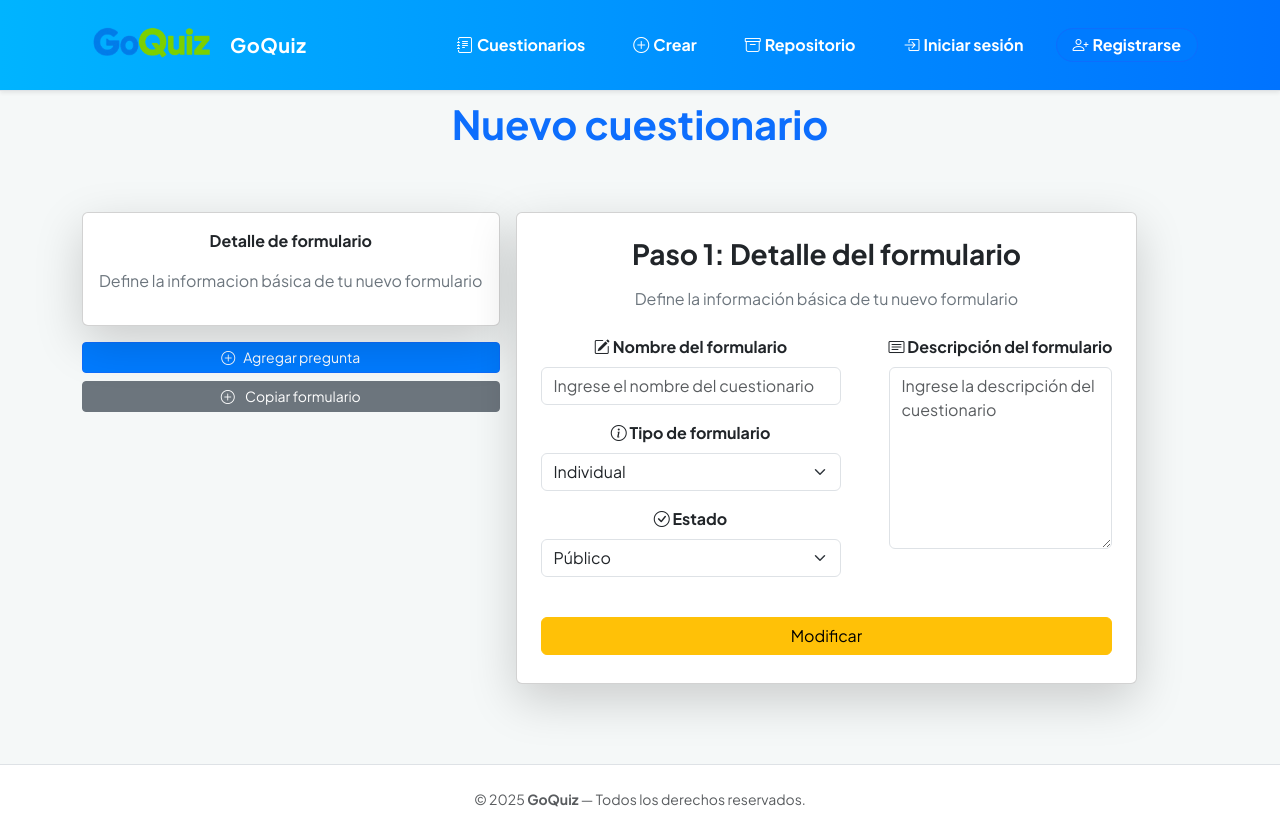
After one commit to AGonzalesCajusol/kahoot_web, a Flask app: page /vercuestionario/1 in a window 1280 px wide. The commit adds this page. Run offline with Flask 3, Linux system fonts and the light colour scheme; data that the repository does not hold is empty; some libraries are stand-ins or nearby versions.

Commit message:
mmmm
mmm

```diff
--- a/routes/cuestionario.py
+++ b/routes/cuestionario.py
@@ -18,6 +18,10 @@ def registrar_rutas(app):
         print(respuesta)
         return render_template('crear_cuestionarios.html', datos = respuesta)
 
+    @app.route('/vercuestionario/<int:id>')
+    def vercuestionario(id):
+        respuesta = cuestionario.datos_cuestionario1(id)
+        return render_template('cuestionariover.html', datos = respuesta)
 
     @app.route('/registrar_respuestasform', methods=['POST'])
     def registrar_respuestasform():
--- /dev/null
+++ b/static/js/ver_cuestionario.js
@@ -0,0 +1,312 @@
+const contenido = document.querySelector(".cont_formulario");
+
+const cuerpo_json = {
+    detalle: {
+        nombre_formulario: "",
+        tipo_formulario: "",
+        descripcion_formulario: "",
+        estado: "",
+    },
+    preguntas: [],
+};
+
+// GUARDAR DETALLE DEL FORMULARIO
+const guardar_detalle = (ss) => {
+    const nombre_cuestionario = document.getElementById("nombre_cuestionario");
+    const tipo_formulario = document.getElementById("tipo_cuestionario");
+    const descripcion_formulario = document.getElementById("descripcion");
+    const estado = document.getElementById("estado");
+
+    cuerpo_json.detalle.nombre_formulario = nombre_cuestionario.value;
+    cuerpo_json.detalle.tipo_formulario = tipo_formulario.value;
+    cuerpo_json.detalle.descripcion_formulario = descripcion_formulario.value;
+    cuerpo_json.detalle.estado = estado.value;
+
+    contenido.innerHTML = '';
+
+    if (!ss) {
+        agg_pr();
+    }
+
+    Swal.fire({
+        icon: 'success',
+        title: 'Detalle Guardado',
+        text: 'El detalle del formulario ha sido guardado correctamente.'
+    });
+    console.log("Detalle JSON:", cuerpo_json);
+};
+
+// CARGAR DETALLE DEL FORMULARIO
+const detalle = () => {
+    contenido.innerHTML = `
+        <h3 class="fw-bold mb-3">Paso 1: Detalle del formulario</h3>
+        <p class="text-secondary separador mb-4">Define la información básica de tu nuevo formulario</p>
+        <div class="d-flex flex-wrap align-items-start gap-4">
+            <div class="d-flex flex-column me-4" style="min-width: 300px;">
+                <label for="nombre_cuestionario" class="fw-bold mb-2">
+                    <i class="bi bi-pencil-square"></i> Nombre del formulario
+                </label>
+                <input value="${cuerpo_json.detalle.nombre_formulario}" id="nombre_cuestionario" class="form-control mb-3" type="text" placeholder="Ingrese el nombre del cuestionario">
+
+                <label for="tipo_cuestionario" class="fw-bold mb-2">
+                    <i class="bi bi-info-circle"></i> Tipo de formulario
+                </label>
+                <select class="form-select mb-3" id="tipo_cuestionario">
+                    <option value="" disabled ${cuerpo_json.detalle.tipo_formulario === "" ? "selected" : ""}>Seleccione una opción</option>
+                    <option value="I" ${cuerpo_json.detalle.tipo_formulario === "I" ? "selected" : ""}>Individual</option>
+                    <option value="G" ${cuerpo_json.detalle.tipo_formulario === "G" ? "selected" : ""}>Grupal</option>
+                </select>
+            </div>
+            <div class="d-flex flex-column flex-grow-1">
+                <label for="descripcion" class="fw-bold mb-2">
+                    <i class="bi bi-card-text"></i> Descripción del formulario
+                </label>
+                <textarea id="descripcion" class="form-control" rows="7">${cuerpo_json.detalle.descripcion_formulario}</textarea>
+
+                <label for="estado" class="fw-bold mb-2">
+                    <i class="bi bi-check-circle"></i> Estado
+                </label>
+                <select id="estado" class="form-select mb-3">
+                    <option value="P" ${cuerpo_json.detalle.estado === "P" ? "selected" : ""}>Público</option>
+                    <option value="R" ${cuerpo_json.detalle.estado === "R" ? "selected" : ""}>Privado</option>
+                </select>
+            </div>
+        </div>
+        <div class="mb-1 mt-4">
+            ${cuerpo_json.detalle.nombre_formulario ? `
+                <button type="button" class="btn btn-warning w-100" onclick="guardar_detalle()">
+                    <i class="bi bi-save"></i> Modificar detalle
+                </button>
+            ` : `
+                <button type="button" class="btn btn-primary w-100" onclick="guardar_detalle('si')">
+                    <i class="bi bi-save"></i> Guardar detalle
+                </button>
+            `}
+        </div>
+    `;
+};
+
+// AGREGAR NUEVA PREGUNTA
+const agg_pr = () => {
+    contenido.innerHTML = `
+        <div class="d-flex align-items-center mb-3">
+            <i class="bi bi-question-circle-fill fs-2 text-primary me-2"></i>
+            <h3 class="fw-bold mb-0">Paso 2: Agregar preguntas</h3>
+        </div>
+        <p class="text-secondary separador mb-4"><i class="bi bi-info-circle me-1"></i>Añade las preguntas que conformarán tu formulario</p>
+        <div class="mb-3">
+            <div class="d-flex align-items-center justify-content-center">
+                <div class="subir btn btn-outline-secondary d-flex flex-column align-items-center" onclick="document.getElementById('archivo_pregunta').click()" style="cursor:pointer;">
+                    <i class="bi bi-upload fs-3 mb-1"></i>
+                    <span class="fs-6">Puedes subir videos o imágenes</span>
+                </div>
+                <input type="file" id="archivo_pregunta" class="d-none" accept=".mp3, .jpg, .jpeg, .png">
+            </div>
+        </div>
+        <div class="mb-3">
+            <label for="nombre_pregunta" class="fw-bold"><i class="bi bi-pencil-square me-1"></i>Pregunta:</label>
+            <input type="text" class="form-control mt-2" id="nombre_pregunta" placeholder="¿Cuál es tu pregunta?">
+        </div>
+        <div class="row mb-3">
+            <div class="col-md-3">
+                <div class="mt-2" role="radiogroup" aria-labelledby="tipo_pregunta_label">
+                    <span id="tipo_pregunta_label" class="fw-bold"><i class="bi bi-list-check me-1"></i>Tipo pregunta:</span>
+                    <div class="form-check mt-2">
+                        <input class="form-check-input" type="radio" name="tipo_pregunta" id="verdadero_falso" value="VF" onclick="VF()">
+                        <label class="form-check-label" for="verdadero_falso">
+                            <i class="bi bi-check2-square me-1"></i>(Verdadero / Falso)
+                        </label>
+                    </div>
+                    <div class="form-check mt-1">
+                        <input class="form-check-input" type="radio" name="tipo_pregunta" id="alternativas" value="ALT" onclick="ALT()">
+                        <label class="form-check-label" for="alternativas">
+                            <i class="bi bi-ui-checks-grid me-1"></i>(Alternativas)
+                        </label>
+                    </div>
+                </div>
+            </div>
+            <div class="col-md-4">
+                <label for="puntos" class="fw-bold mt-2"><i class="bi bi-star-fill text-warning me-1"></i>Puntos:</label>
+                <input type="number" class="form-control mt-2" id="puntos" placeholder="Valor de la pregunta" min="0" required>
+            </div>
+            <div class="col-md-4">
+                <label for="tiempo" class="fw-bold mt-2"><i class="bi bi-clock-fill text-primary me-1"></i>Tiempo:</label>
+                <input type="number" class="form-control mt-2" id="tiempo" placeholder="Tiempo (segundos)" min="2" required>
+            </div>
+        </div>
+        <div class="mb-3">
+            <label class="form-check-label fw-bold" for="alternativas">
+                <i class="bi bi-list-ol me-1"></i>Alternativas:
+                <button type="button" onclick="agregar_alternativas()" class="btn btn-outline-success btn-sm d-none" id="btn_add">
+                    <i class="bi bi-plus-circle"></i>
+                </button>
+            </label>
+            <div class="alterantivas_form mt-2"></div>
+        </div>
+        <div>
+            <button type="button" class="btn btn-primary w-100" onclick="guardar_pregunta()"> Guardar pregunta</button>
+        </div>
+    `;
+};
+
+// MODIFICAR PREGUNTA
+const cargar_pregunta_modificar = (indice) => {
+    const pr = cuerpo_json.preguntas[indice];
+    let alt = '';
+
+    if (pr.tipo_pregunta === "VF") {
+        alt = `
+            <button type="button" class="btn ${pr.respuesta == 'Verdadero' ? 'btn-success' : 'btn-outline-success'} btn-sm w-50" onclick="select(this)"> Verdadero </button>
+            <button type="button" class="btn ${pr.respuesta == 'Falso' ? 'btn-success' : 'btn-outline-success'} btn-sm w-50" onclick="select(this)"> Falso </button>
+        `;
+    } else {
+        pr.alternativas.forEach(a => {
+            alt += `
+                <div class="w-50 d-flex alter">
+                    <input type="text" class="form-control me-2 ${a === pr.respuesta ? 'border-success' : ''}" value="${a}">
+                    <button type="button" class="btn btn-sm ${a === pr.respuesta ? 'btn-success' : 'btn-primary'} me-1 cl" onclick="sl(this)"><i class="bi bi-check2"></i></button>
+                    <button type="button" class="btn btn-sm btn-danger" onclick="eliminar_alternativa(this)"><i class="bi bi-trash3-fill"></i></button>
+                </div>
+            `;
+        });
+    }
+
+    contenido.innerHTML = `
+        <div class="d-flex align-items-center mb-3">
+            <i class="bi bi-question-circle-fill fs-2 text-primary me-2"></i>
+            <h3 class="fw-bold mb-0">Paso 2: Modificar pregunta</h3>
+        </div>
+        <p class="text-secondary separador mb-4"><i class="bi bi-info-circle me-1"></i>Edita la pregunta existente</p>
+        <div class="mb-3">
+            <div class="d-flex align-items-center justify-content-center">
+                <div class="subir btn btn-outline-secondary d-flex flex-column align-items-center" onclick="document.getElementById('archivo_pregunta').click()" style="cursor:pointer;">
+                    <i class="bi bi-upload fs-3 mb-1"></i>
+                    <span class="fs-6">Puedes subir videos o imágenes</span>
+                </div>
+                <input type="file" id="archivo_pregunta" class="d-none" accept=".mp3, .jpg, .jpeg, .png">
+            </div>
+        </div>
+        <div class="mb-3">
+            <label for="nombre_pregunta" class="fw-bold"><i class="bi bi-pencil-square me-1"></i>Pregunta:</label>
+            <input type="text" class="form-control mt-2" id="nombre_pregunta" value="${pr.nombre_pregunta}">
+        </div>
+        <div class="row mb-3">
+            <div class="col-md-3">
+                <div class="mt-2" role="radiogroup" aria-labelledby="tipo_pregunta_label">
+                    <span id="tipo_pregunta_label" class="fw-bold"><i class="bi bi-list-check me-1"></i>Tipo pregunta:</span>
+                    <div class="form-check mt-2">
+                        <input class="form-check-input" type="radio" name="tipo_pregunta" id="verdadero_falso" value="VF" onclick="VF()" ${pr.tipo_pregunta === 'VF' ? 'checked' : ''}>
+                        <label class="form-check-label" for="verdadero_falso">(Verdadero / Falso)</label>
+                    </div>
+                    <div class="form-check mt-1">
+                        <input class="form-check-input" type="radio" name="tipo_pregunta" id="alternativas" value="ALT" onclick="ALT()" ${pr.tipo_pregunta === 'ALT' ? 'checked' : ''}>
+                        <label class="form-check-label" for="alternativas">(Alternativas)</label>
+                    </div>
+                </div>
+            </div>
+            <div class="col-md-4">
+                <label class="fw-bold mt-2">Puntos:</label>
+                <input type="number" class="form-control mt-2" id="puntos" value="${pr.puntos}" min="0" required>
+            </div>
+            <div class="col-md-4">
+                <label class="fw-bold mt-2">Tiempo (segundos):</label>
+                <input type="number" class="form-control mt-2" id="tiempo" value="${pr.tiempo}" min="2" required>
+            </div>
+        </div>
+        <div class="mb-3">
+            <label class="form-check-label fw-bold">Alternativas:
+                <button type="button" onclick="agregar_alternativas()" class="btn btn-outline-success btn-sm ${pr.tipo_pregunta==='ALT'?'':'d-none'}" id="btn_add">
+                    <i class="bi bi-plus-circle"></i>
+                </button>
+            </label>
+            <div class="alterantivas_form mt-2">${alt}</div>
+        </div>
+        <div>
+            <button type="button" class="btn btn-warning w-100" onclick="guardar_pregunta(${indice})">Modificar pregunta</button>
+        </div>
+    `;
+};
+
+// FUNCIONES AUXILIARES
+const ALT = () => {
+    document.getElementById("btn_add").classList.remove("d-none");
+    document.querySelector(".alterantivas_form").innerHTML = "";
+};
+
+const agregar_alternativas = () => {
+    const div_alt = document.querySelector(".alterantivas_form");
+    div_alt.insertAdjacentHTML("beforeend", `
+        <div class="w-50 d-flex alter">
+            <input type="text" class="form-control me-2">
+            <button type="button" class="btn btn-sm btn-primary me-1 cl" onclick="sl(this)"><i class="bi bi-check2"></i></button>
+            <button type="button" class="btn btn-sm btn-danger" onclick="eliminar_alternativa(this)"><i class="bi bi-trash3-fill"></i></button>
+        </div>
+    `);
+};
+
+const eliminar_alternativa = (btn) => {
+    btn.closest(".alter").remove();
+};
+
+const VF = () => {
+    document.querySelector(".alterantivas_form").innerHTML = `
+        <button type="button" class="btn btn-outline-success btn-sm w-50" onclick="select(this)">Verdadero</button>
+        <button type="button" class="btn btn-outline-success btn-sm w-50" onclick="select(this)">Falso</button>
+    `;
+};
+
+const select = (btn) => {
+    const hermanos = btn.parentNode.children;
+    Array.from(hermanos).forEach(h => h.classList.remove("btn-success"));
+    btn.classList.add("btn-success");
+};
+
+const sl = (btn) => {
+    const hermanos = btn.parentNode.parentNode.querySelectorAll(".cl");
+    hermanos.forEach(h => h.classList.remove("btn-success"));
+    btn.classList.add("btn-success");
+};
+
+// GUARDAR PREGUNTA NUEVA O MODIFICADA
+const guardar_pregunta = (indice) => {
+    const nombre_pregunta = document.getElementById("nombre_pregunta").value;
+    const puntos = parseInt(document.getElementById("puntos").value);
+    const tiempo = parseInt(document.getElementById("tiempo").value);
+    const tipo_pregunta = document.querySelector('input[name="tipo_pregunta"]:checked').value;
+
+    let pregunta = {
+        nombre_pregunta,
+        puntos,
+        tiempo,
+        tipo_pregunta,
+        alternativas: [],
+        respuesta: ""
+    };
+
+    if (tipo_pregunta === "VF") {
+        const btn_res = document.querySelector(".alterantivas_form .btn-success");
+        if (!btn_res) {
+            Swal.fire({icon:'error', title:'Error', text:'Debe seleccionar la respuesta'}); return;
+        }
+        pregunta.respuesta = btn_res.textContent.trim();
+    } else {
+        const inputs = document.querySelectorAll(".alterantivas_form input");
+        inputs.forEach(input => pregunta.alternativas.push(input.value));
+        const btn_res = document.querySelector(".alterantivas_form .btn-success");
+        if (!btn_res) {
+            Swal.fire({icon:'error', title:'Error', text:'Debe seleccionar la respuesta'}); return;
+        }
+        pregunta.respuesta = btn_res.previousElementSibling ? btn_res.previousElementSibling.value : "";
+    }
+
+    if (indice !== undefined) {
+        cuerpo_json.preguntas[indice] = pregunta;
+        Swal.fire({icon:'success', title:'Pregunta modificada'});
+    } else {
+        cuerpo_json.preguntas.push(pregunta);
+        Swal.fire({icon:'success', title:'Pregunta agregada'});
+    }
+
+    console.log("Preguntas JSON:", cuerpo_json.preguntas);
+    agg_pr();
+};
--- /dev/null
+++ b/templates/cuestionariover.html
@@ -0,0 +1,95 @@
+{% extends '/dashboard.html' %} {%block css%}
+<link rel="stylesheet" href="/static/css/nuevo_cuestionario.css" />
+<link rel="stylesheet" href="https://cdn.jsdelivr.net/npm/bootstrap-icons@1.11.3/font/bootstrap-icons.css" />
+{% endblock %} {% block titulo_pagina%} Nuevo cuestionario {% endblock%} {%
+block search %} {% endblock%} {% block contenido %}
+<style>
+    .enfocar{
+       cursor: pointer;
+    }
+</style>
+
+<div class="d-flex h-75">
+    <div class="navegacion_formulario me-3">
+        <div class="enfocar" onclick="detalle()">
+            <div class="detalle_inicial card shadow-lg p-3" id="detalle_card">
+                <p class="fw-bold">Detalle de formulario</p>
+                <p class="text-secondary">
+                    Define la informacion básica de tu nuevo formulario
+                </p>
+            </div>
+        </div>
+        <div class="text-secondary separador mt-3 mb-3"></div>
+        <div>
+            <button class="btn btn-primary btn-sm w-100" onclick="agg_pr()">
+                <i class="bi bi-plus-circle me-2"></i>Agregar pregunta
+            </button>
+                <button class="btn btn-secondary btn-sm w-100 mt-2" onclick="confirmarEnvio()">
+                    <i class="bi bi-plus-circle me-2"></i> Copiar formulario
+                </button>
+
+        </div>
+        <div class="cards_continue mt-2">
+
+        </div>
+    </div>
+
+    <form class="cont_formulario card shadow-lg p-4 overflow-y-scroll" style="padding: 2rem" id="form_cuestionario">
+        <h3 class="fw-bold mb-3">Paso 1: Detalle del formulario</h3>
+        <p class="text-secondary separador mb-4">Define la información básica de tu nuevo formulario</p>
+        <div class="d-flex flex-wrap align-items-start gap-4">
+            <div class="d-flex flex-column me-4" style="min-width: 300px;">
+                <label for="nombre_cuestionario" class="fw-bold mb-2">
+                    <i class="bi bi-pencil-square"></i>
+                    Nombre del formulario
+                </label>
+                <input id="nombre_cuestionario" class="form-control mb-3" name="nombre_cuestionario" type="text"
+                    placeholder="Ingrese el nombre del cuestionario">
+
+                <label for="tipo_cuestionario" class="fw-bold mb-2">
+                    <i class="bi bi-info-circle"></i>
+                    Tipo de formulario
+                </label>
+                <select class="form-select mb-3" name="tipo_cuestionario" id="tipo_cuestionario">
+                    <option value="I">Individual</option>
+                    <option value="G">Grupal</option>
+                </select>
+
+                 <label for="estado" class="fw-bold mb-2">
+                    <i class="bi bi-check-circle"></i> Estado
+                </label>
+                <select id="estado" class="form-select mb-3" name="estado">
+                    <option value="P">Público</option>
+                    <option value="R">Privado</option>
+                </select>
+            </div>
+
+            <div class="d-flex flex-column flex-grow-1">
+                <label for="descripcion" class="fw-bold mb-2">
+                    <i class="bi bi-card-text"></i>
+                    Descripción del formulario
+                </label>
+                <textarea id="descripcion" class="form-control" name="descripcion" rows="7"
+                    placeholder="Ingrese la descripción del cuestionario"></textarea>
+            </div>
+
+
+        </div>
+        <div class="mb-1 mt-4">
+            <button class="btn btn-warning w-100" id="btn_mm">Modificar</button>
+        </div>
+
+    </form>
+</div>
+
+{% endblock %}
+
+
+{% block scripts %}
+    <script src="https://cdn.jsdelivr.net/npm/sweetalert2@11"></script>
+    <script>
+        let datos = {{ datos | tojson }};
+    </script>
+    <script src="{{ url_for('static', filename='js/ver_cuestionario.js') }}"></script>
+
+{% endblock %}
--- a/templates/repositorio.html
+++ b/templates/repositorio.html
@@ -135,7 +135,7 @@
               <p class="meta"><i class="bi bi-people-fill"></i> Tipo: ${tipo}</p>
               <p class="meta"><i class="bi bi-key-fill"></i> PIN: ${q.pin}</p>
               <div class="button-group">
-                <button class="btn btn-primary" onclick="location.href='/modificar_cuestionario/${q.id_cuestionario}'">Modificar</button>
+                <button class="btn btn-primary" onclick="location.href='/vercuestionario/${q.id_cuestionario}'">Ver cuestionario</button>
               </div>
             </div>
           </article>
```
